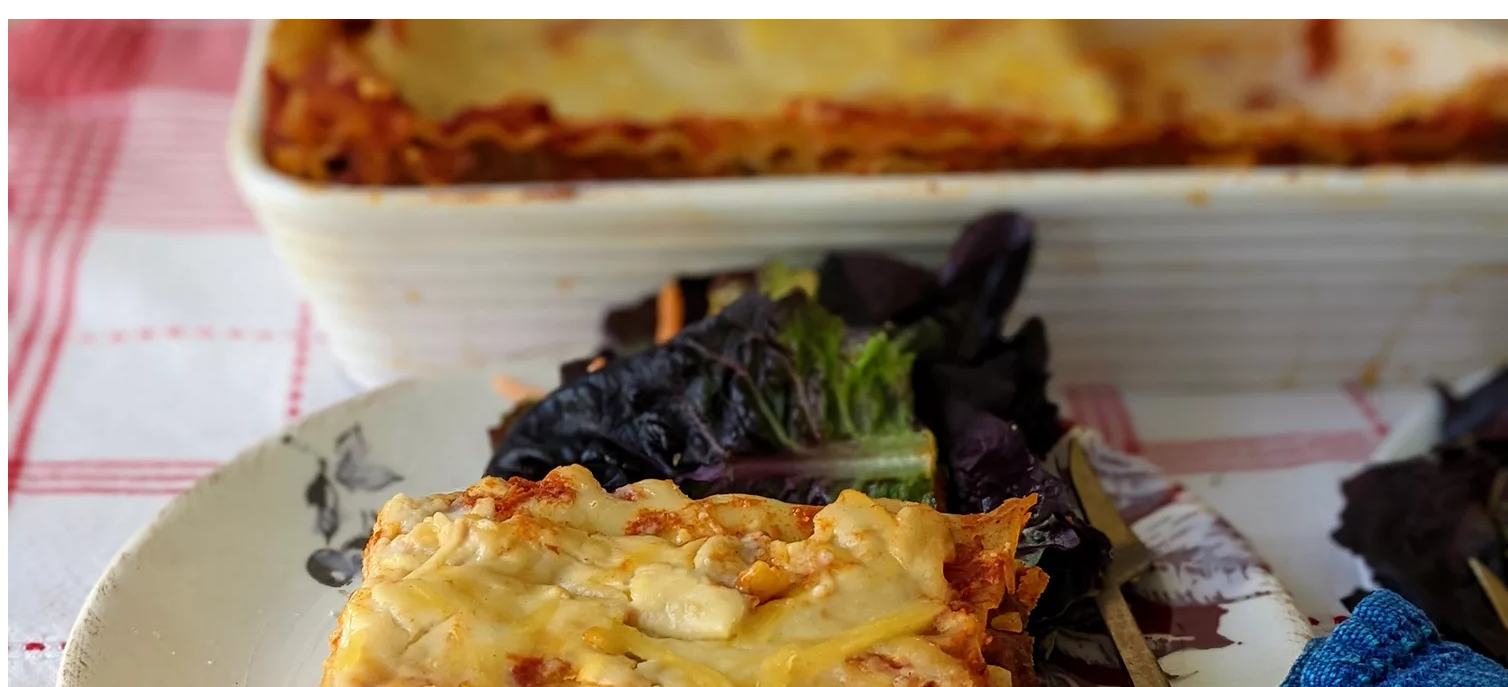
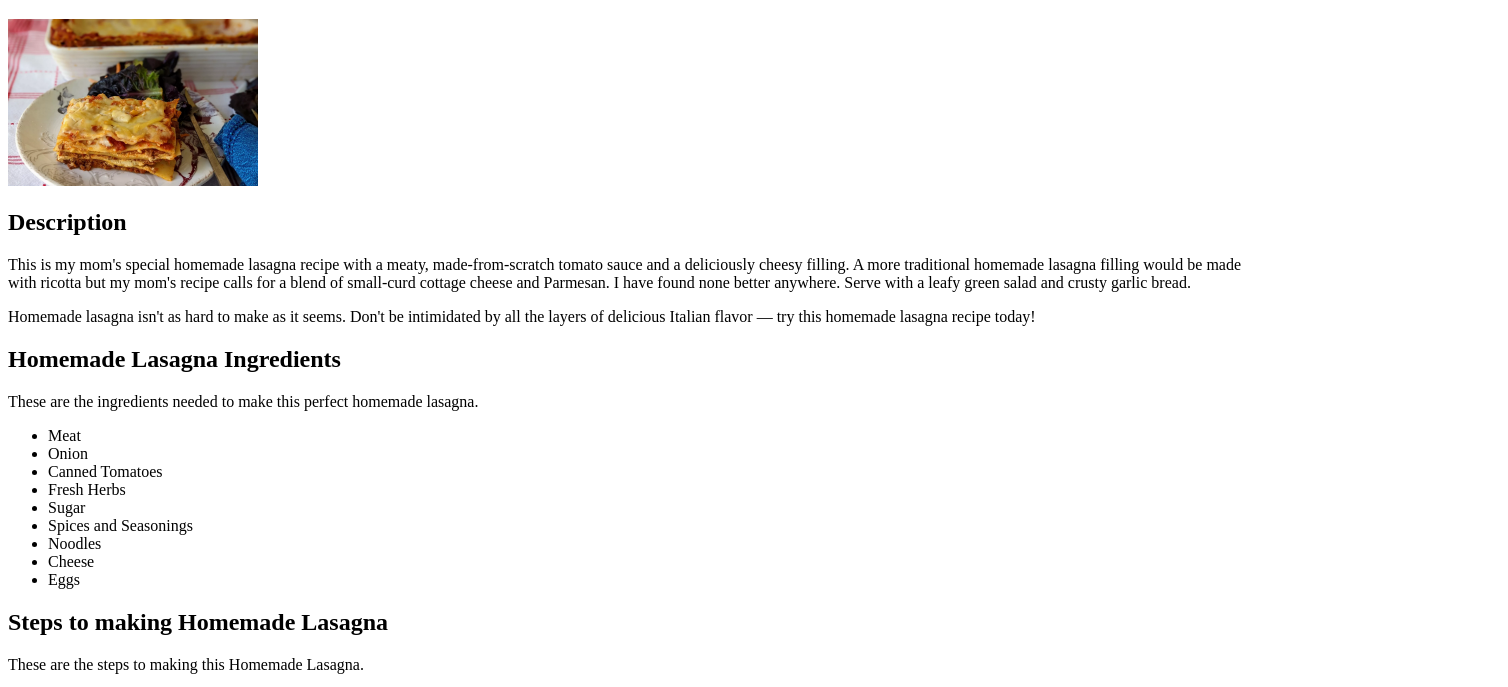
Before and after one commit to husakh002/odin-recipes, a plain HTML site: page recipes/homemade-lasagna.html in a window 1280 px wide. Shown: the part 61-748 px from the top of the page, 1508 px wide, since content can reach past the window. Drawn offline with Linux system fonts and the light colour scheme.

Commit message:
change the image width

```diff
--- a/recipes/homemade-lasagna.html
+++ b/recipes/homemade-lasagna.html
@@ -8,7 +8,7 @@
 </head>
 <body>
     <h1>Homemade Lasagna</h1>
-    <img src="../images/homemade-lasagna.webp" alt="lasagna on a plate">
+    <img src="../images/homemade-lasagna.webp" alt="lasagna on a plate" width="250">
     <h2>Description</h2>
     <p>This is my mom's special homemade lasagna recipe with a meaty, made-from-scratch tomato sauce and a deliciously cheesy filling. A more traditional homemade lasagna filling would be made with ricotta but my mom's recipe calls for a blend of small-curd cottage cheese and Parmesan. I have found none better anywhere. Serve with a leafy green salad and crusty garlic bread.</p>
     <p>Homemade lasagna isn't as hard to make as it seems. Don't be intimidated by all the layers of delicious Italian flavor — try this homemade lasagna recipe today!</p>
```
